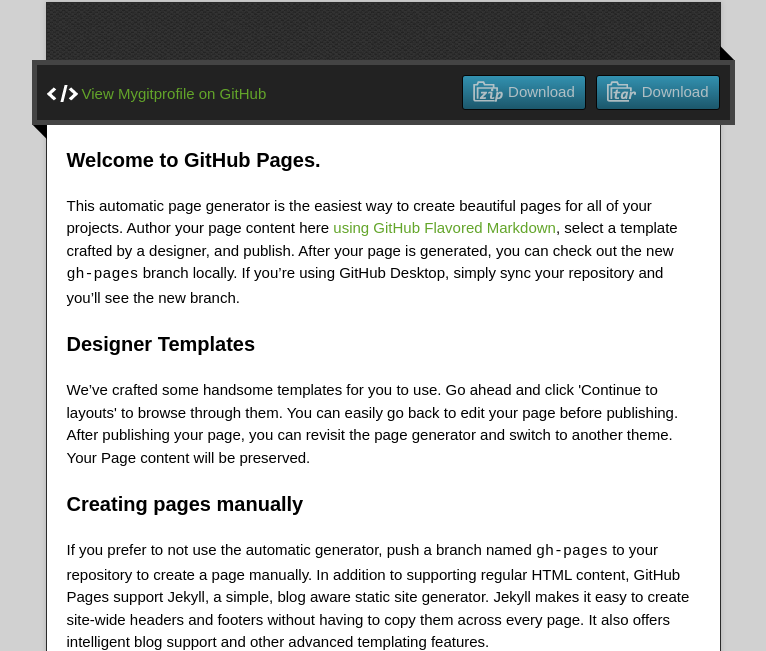
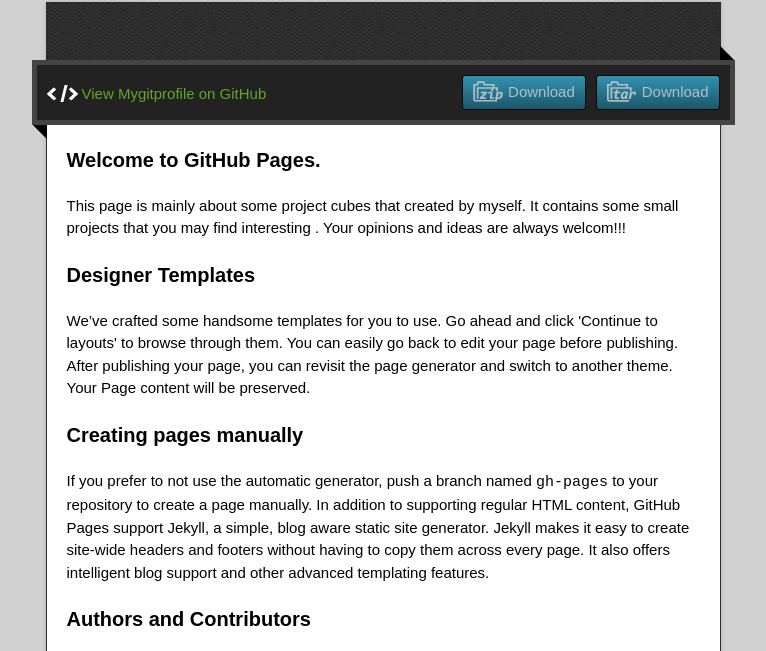
Before and after one commit to mazartmachine/MyGitProfile, a plain HTML site: page index.html in a window 1280 px wide. Shown: the part 128-779 px from the top of the page, without its empty margins (257-1023 px from the left). Drawn offline with nearby package versions, Linux system fonts and the light colour scheme.

Commit message:
Update index.html

```diff
--- a/index.html
+++ b/index.html
@@ -39,7 +39,7 @@
           <h3>
 <a id="welcome-to-github-pages" class="anchor" href="#welcome-to-github-pages" aria-hidden="true"><span class="octicon octicon-link"></span></a>Welcome to GitHub Pages.</h3>
 
-<p>This automatic page generator is the easiest way to create beautiful pages for all of your projects. Author your page content here <a href="https://guides.github.com/features/mastering-markdown/">using GitHub Flavored Markdown</a>, select a template crafted by a designer, and publish. After your page is generated, you can check out the new <code>gh-pages</code> branch locally. If you’re using GitHub Desktop, simply sync your repository and you’ll see the new branch.</p>
+<p>This page is mainly about some project cubes that created by myself. It contains some small projects that you may find interesting . Your opinions and ideas are always welcom!!!</p>
 
 <h3>
 <a id="designer-templates" class="anchor" href="#designer-templates" aria-hidden="true"><span class="octicon octicon-link"></span></a>Designer Templates</h3>
```
